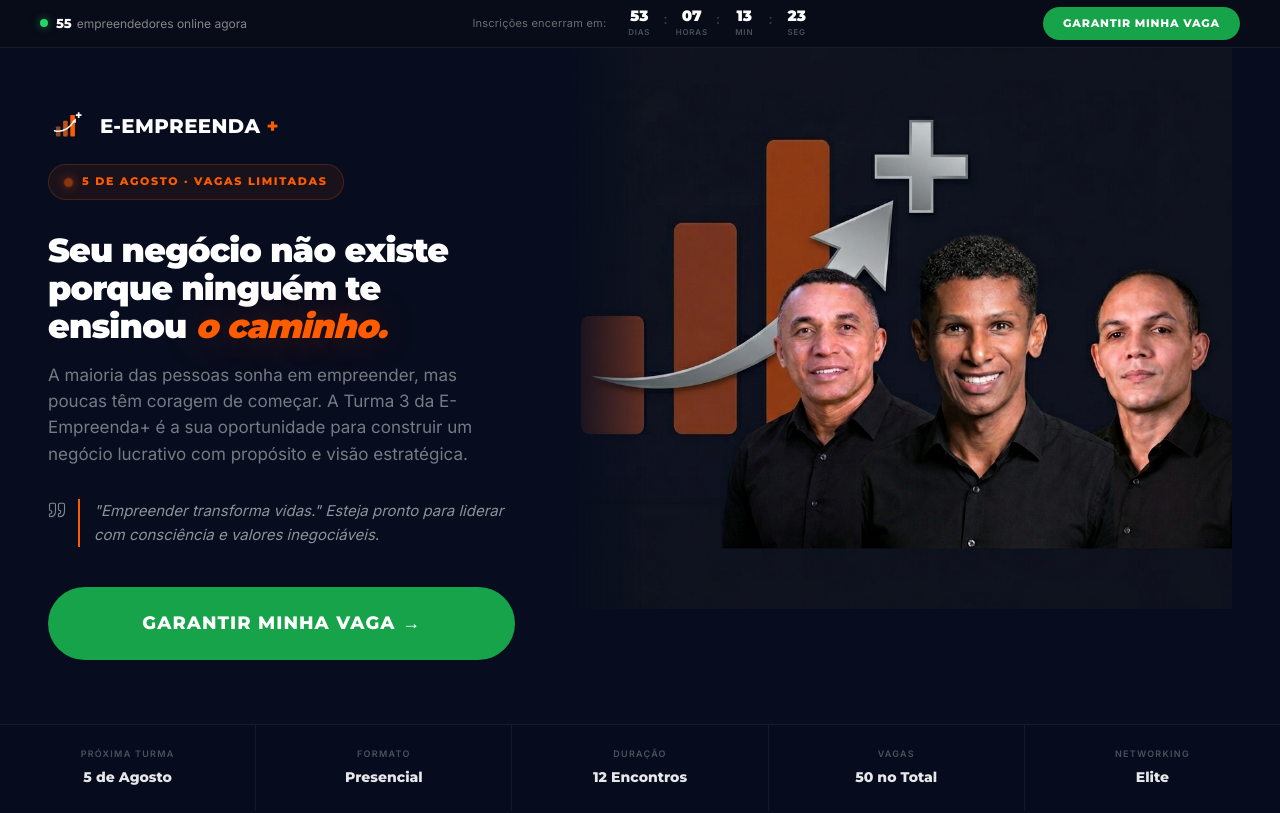
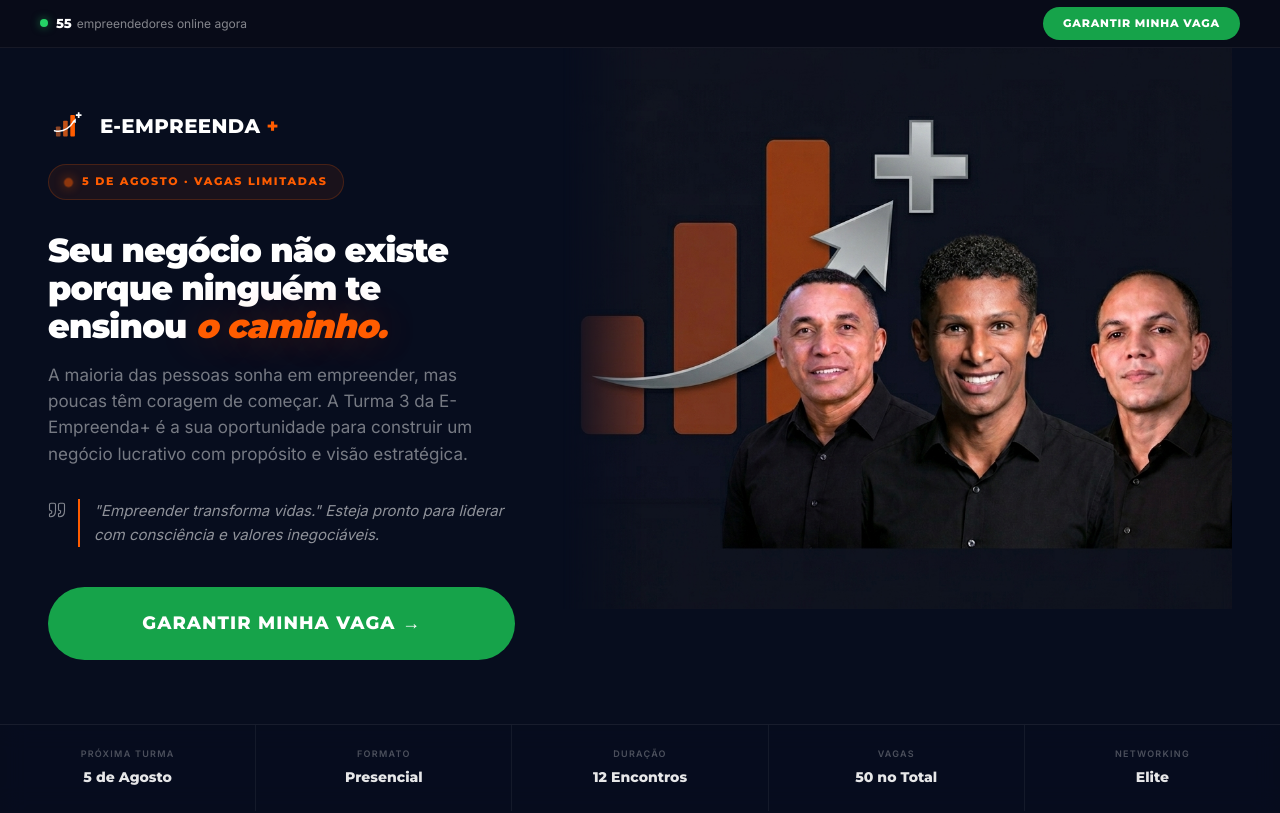
Before and after one commit to pluppex-art/E-EMPREENDA-Plus, a React (Vite) app: page / in a window 1280 px wide. Shown: the top 813 px of the page. Built offline with nearby package versions, Linux system fonts and the light colour scheme; no server answers; the database is empty.

Commit message:
feat: conditionally render announcement timer only when 15 days or fewer remain

```diff
--- a/src/components/AnnouncementBar/index.tsx
+++ b/src/components/AnnouncementBar/index.tsx
@@ -42,6 +42,7 @@
         </div>
       </div>
 
+      {count.days <= 15 && (
         <div className={styles.center}>
           <span className={styles.countLabel}>Inscrições encerram em:</span>
           <div className={styles.timer}>
@@ -66,6 +67,7 @@
             </span>
           </div>
         </div>
+      )}
 
       <div className={styles.right}>
         <Link to="/inscricao" className={styles.cta}>
```
Lines whose indentation alone changed are shown as unchanged.
